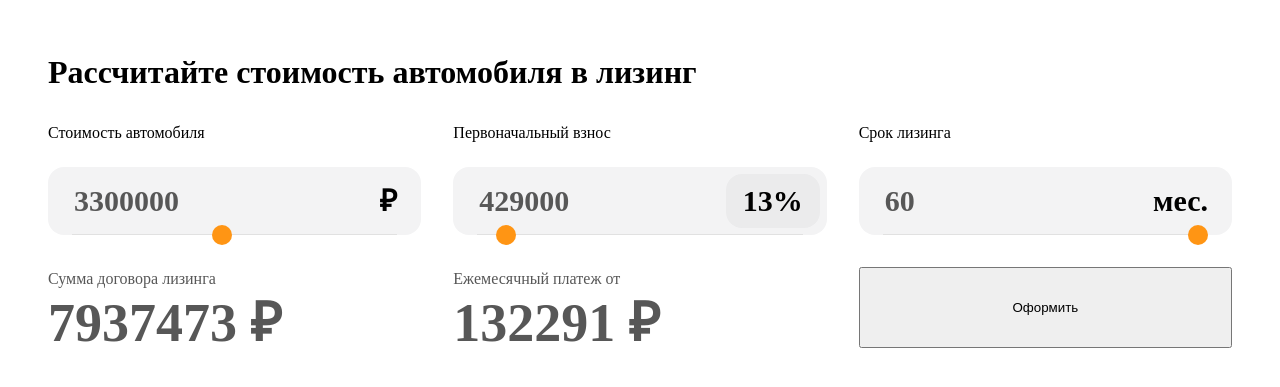
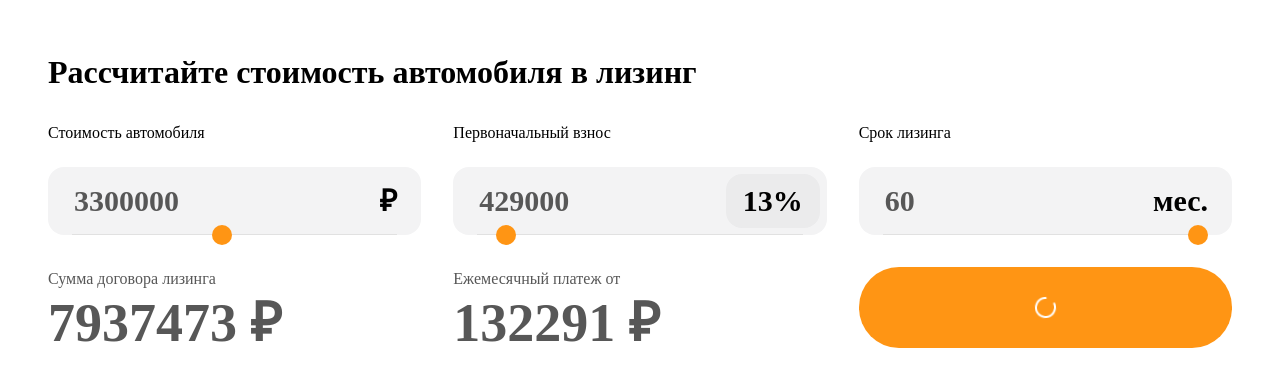
Before and after one commit to taras131/leasing-calculator, a React (Create React App) app: page / in a window 1280 px wide. Shown: the part 199-586 px from the top of the page. Built offline with nearby package versions, Linux system fonts and the light colour scheme.

Commit message:
added component button

```diff
--- a/src/components/app/app.tsx
+++ b/src/components/app/app.tsx
@@ -2,6 +2,7 @@ import React, {useState} from 'react';
 import InputFieldWrapper from "../input-field-with-slider";
 import {AppWrapper} from "./styles";
 import ResultItem from "../result-item";
+import Button from "../button";
 
 const App = () => {
     enum inputNames {costCar = "costCar", downPayment = "downPayment", leasingPeriod = "leasingPeriod"}
@@ -92,7 +93,7 @@ const App = () => {
                 <section className="calculator_section">
                     <ResultItem label={"Сумма договора лизинга"} value={calculateTotalSum()}/>
                     <ResultItem label={"Ежемесячный платеж от"} value={calculateMonthlyPayment()}/>
-                    <button>Оформить</button>
+                    <Button text="Оформить" isLoading={true}/>
                 </section>
             </main>
         </AppWrapper>
--- /dev/null
+++ b/src/components/button/button.tsx
@@ -0,0 +1,21 @@
+import React, {FC} from 'react';
+import {ButtonWrapper} from "./styles";
+import loadingIcon from "../../assets/ellipse.png"
+
+interface IButton {
+    text: string
+    isDisable?: boolean
+    isLoading?: boolean
+}
+
+const Button: FC<IButton> = ({text, isDisable, isLoading}) => {
+    return (
+        <ButtonWrapper disabled={isDisable} className={"no_hover"}>
+            {isLoading
+                ? (<img src={loadingIcon} alt="loading"/>)
+                : text}
+        </ButtonWrapper>
+    );
+};
+
+export default Button;
--- /dev/null
+++ b/src/components/button/index.ts
@@ -0,0 +1 @@
+export { default } from './button';
--- /dev/null
+++ b/src/components/button/styles.ts
@@ -0,0 +1,63 @@
+import styled from "styled-components";
+
+export const ButtonWrapper = styled.button`
+  width: 100%;
+  padding: 14px 0;
+  text-align: center;
+  font-family: 'Nekst-Black';
+  font-style: normal;
+  font-weight: 900;
+  font-size: 30px;
+  line-height: 36px;
+  color: #FFFFFF;
+  border: none;
+  cursor: pointer;
+  background-color: #FF9514;
+  border-radius: 40px;
+  transition-property: background-color;
+  transition-duration: 0.2s;
+
+  &:hover {
+    background-color: #111111;
+  }
+
+  &:active {
+    background-color: #575757;
+  }
+
+  &:disabled {
+    background: rgba(255, 149, 20, 0.4);
+  }
+
+  & [disabled]:hover {
+    pointer-events: none;
+  }
+  @keyframes rotating {
+    from {
+      -ms-transform: rotate(0deg);
+      -moz-transform: rotate(0deg);
+      -webkit-transform: rotate(0deg);
+      -o-transform: rotate(0deg);
+      transform: rotate(0deg);
+    }
+    to {
+      -ms-transform: rotate(360deg);
+      -moz-transform: rotate(360deg);
+      -webkit-transform: rotate(360deg);
+      -o-transform: rotate(360deg);
+      transform: rotate(360deg);
+    }
+  }
+  img {
+    width: 21px;
+    height: 21px;
+    -webkit-animation: rotating 2s linear infinite;
+    -moz-animation: rotating 2s linear infinite;
+    -ms-animation: rotating 2s linear infinite;
+    -o-animation: rotating 2s linear infinite;
+    animation: rotating 2s linear infinite;
+  }
+  & .no_hover:hover {
+    pointer-events: none;
+  }
+`
```
Also changed, not shown: src/assets/ellipse.png (added).
